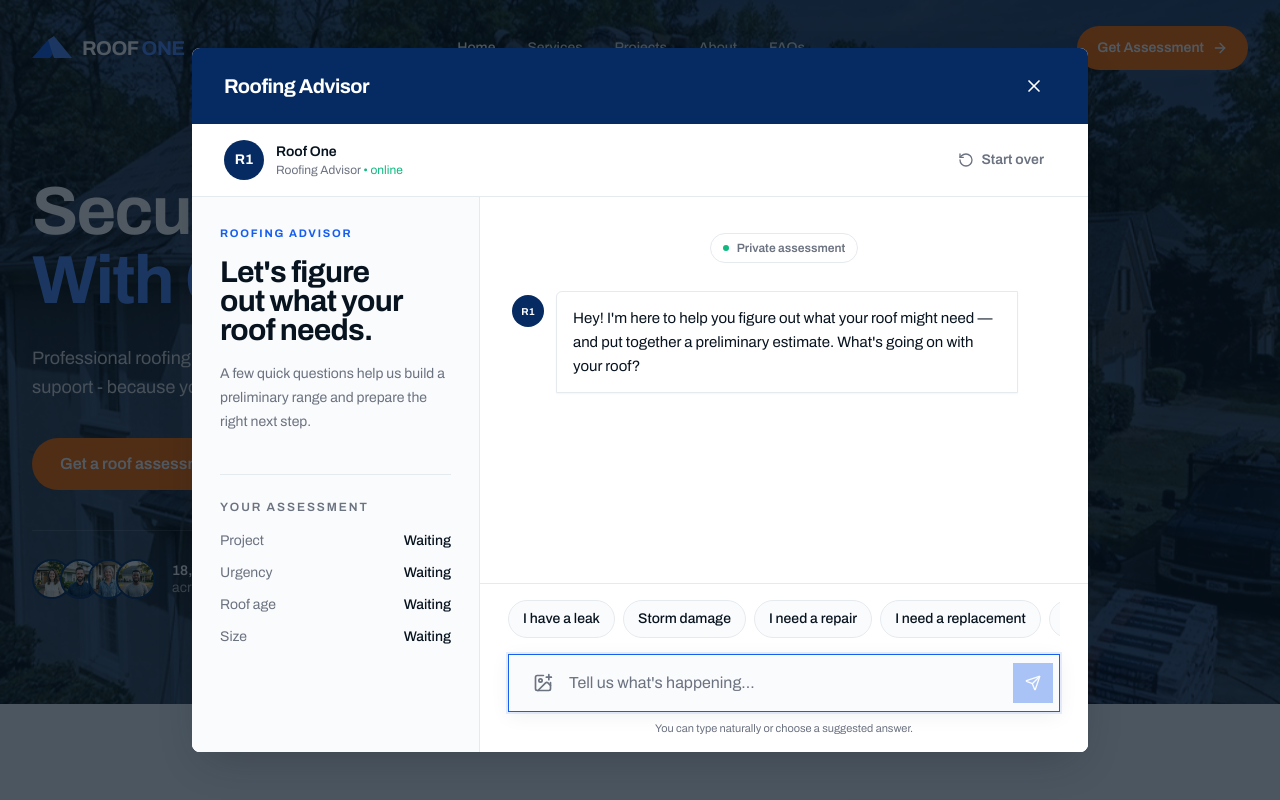
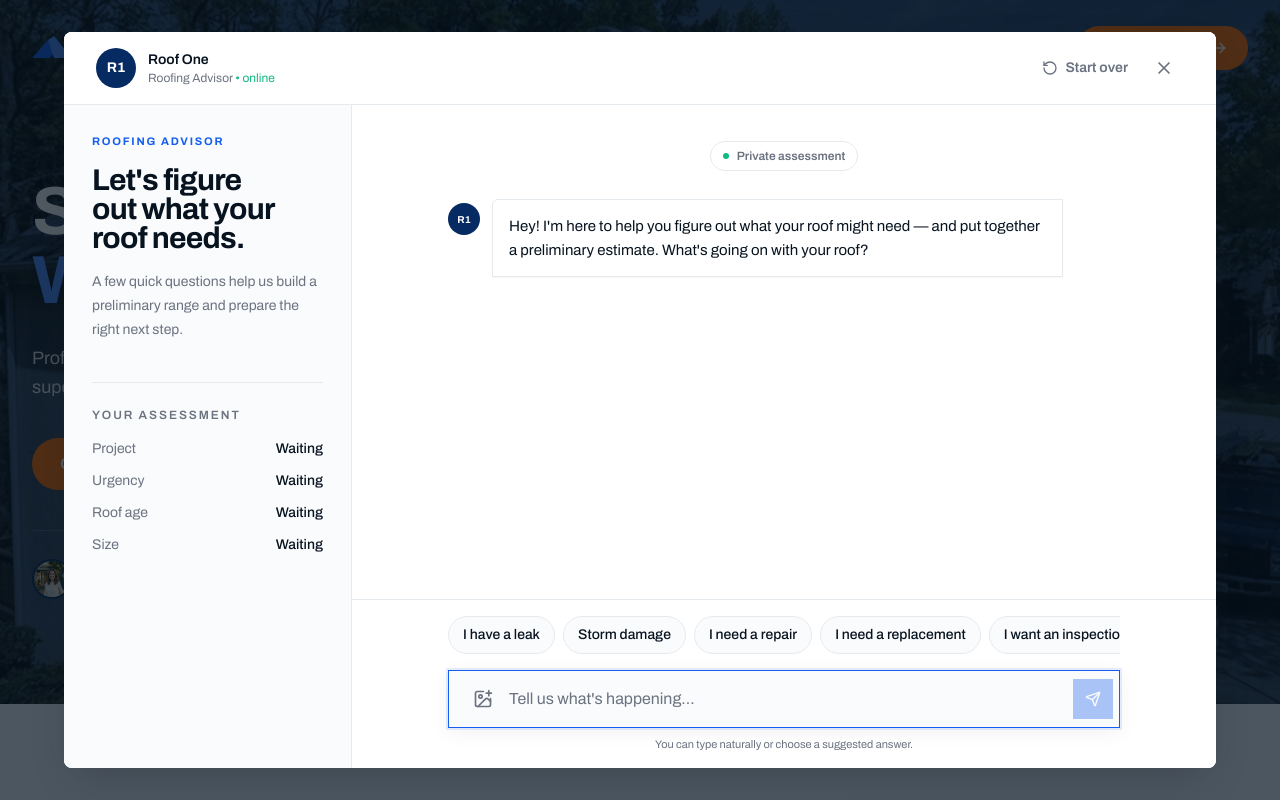
Before and after one commit to wh0isalfred/Roof_one, a Next.js app: page / in a window 1280 px wide. Both pictures are taken after a click on the button "Get Assessment". Shown: the top 800 px of the page. Built offline with nearby package versions, Linux system fonts and the light colour scheme.

Commit message:
feat(advisor): expand chat workspace and unify dialog header

```diff
--- a/src/components/roofing-advisor/AdvisorDialog.tsx
+++ b/src/components/roofing-advisor/AdvisorDialog.tsx
@@ -1,6 +1,5 @@
 "use client";
 
-import { X } from "lucide-react";
 import {
   createContext,
   type ReactNode,
@@ -14,7 +13,6 @@ import type { IssueType } from "@/lib/leads/options";
 import { RoofingAdvisor } from "./RoofingAdvisor";
 
 type OpenAdvisor = (issue?: IssueType) => void;
-
 const AdvisorContext = createContext<OpenAdvisor | null>(null);
 
 export function useOpenAdvisor(): OpenAdvisor {
@@ -28,12 +26,6 @@ interface Session {
   issue?: IssueType;
 }
 
-/**
- * Hosts the one Roofing Advisor dialog for the public site. Any CTA opens it
- * through `useOpenAdvisor` or `AdvisorButton`. Closing keeps answers in place,
- * so reopening continues where the visitor left off; opening with a different
- * issue starts a fresh assessment.
- */
 export function AdvisorProvider({ children }: { children: ReactNode }) {
   const dialogRef = useRef<HTMLDialogElement>(null);
   const [session, setSession] = useState<Session | null>(null);
@@ -41,9 +33,7 @@ export function AdvisorProvider({ children }: { children: ReactNode }) {
 
   const open = useCallback<OpenAdvisor>((issue) => {
     setSession((current) => {
-      if (current && (issue === undefined || issue === current.issue)) {
-        return current;
-      }
+      if (current && (issue === undefined || issue === current.issue)) return current;
       return { key: (current?.key ?? 0) + 1, issue };
     });
     setOpenRequest((count) => count + 1);
@@ -53,8 +43,6 @@ export function AdvisorProvider({ children }: { children: ReactNode }) {
     const dialog = dialogRef.current;
     if (openRequest === 0 || !dialog || dialog.open) return;
     dialog.showModal();
-    // showModal focuses the close button; land on the current question instead.
-    dialog.querySelector<HTMLElement>("h3[tabindex='-1']")?.focus();
   }, [openRequest]);
 
   const close = () => dialogRef.current?.close();
@@ -64,35 +52,21 @@ export function AdvisorProvider({ children }: { children: ReactNode }) {
       {children}
       <dialog
         ref={dialogRef}
-        aria-labelledby="advisor-dialog-title"
+        aria-label="Roof One Roofing Advisor"
         onClick={(event) => {
           if (event.target === event.currentTarget) close();
         }}
-        className="dialog-panel on-light m-0 h-dvh max-h-none w-full max-w-none overflow-hidden bg-canvas text-ink sm:m-auto sm:h-auto sm:max-h-[min(88dvh,56rem)] sm:w-[calc(100%-3rem)] sm:max-w-4xl sm:rounded-lg sm:shadow-overlay"
+        className="dialog-panel on-light m-0 h-dvh max-h-none w-full max-w-none overflow-hidden bg-canvas text-ink sm:m-auto sm:h-[min(92dvh,56rem)] sm:w-[calc(100%-3rem)] sm:max-w-6xl sm:rounded-lg sm:shadow-overlay"
       >
-        <div className="flex h-full max-h-[inherit] flex-col">
-          <div className="flex items-center justify-between gap-4 bg-brand-strong px-5 py-4 text-white sm:px-8">
-            <h2 id="advisor-dialog-title" className="font-headline text-xl">
-              Roofing Advisor
-            </h2>
-            <button
-              type="button"
-              onClick={close}
-              className="on-dark flex size-11 items-center justify-center rounded-md text-white transition-colors hover:bg-white/10"
-            >
-              <X aria-hidden="true" className="size-5" />
-              <span className="sr-only">Close Roofing Advisor</span>
-            </button>
-          </div>
-          <div className="min-h-0 flex-1 overflow-y-auto overscroll-contain">
+        <div className="h-full max-h-[inherit]">
           {session && (
             <RoofingAdvisor
               key={session.key}
               initialAnswers={session.issue ? { issue_type: session.issue } : {}}
+              onClose={close}
               focusOnMount
             />
           )}
-          </div>
         </div>
       </dialog>
     </AdvisorContext.Provider>
@@ -106,7 +80,6 @@ interface AdvisorButtonProps {
   children: ReactNode;
 }
 
-/** A button that opens the Roofing Advisor. Lets server components place advisor CTAs. */
 export function AdvisorButton({
   issue,
   className,
```
Lines whose indentation alone changed are shown as unchanged.
